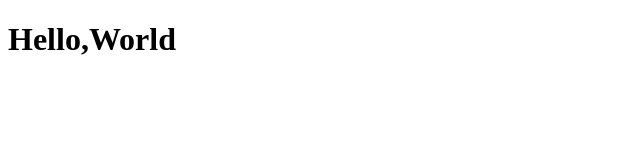
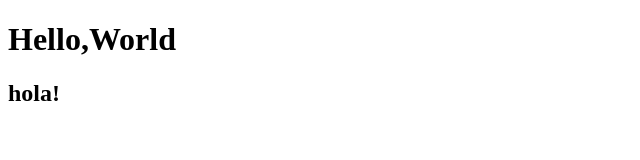
Before and after one commit to rohanzemoso/PR-Practice, a plain HTML site: page index.html in a window 1280 px wide. Shown: the full height of the page, 0-640 px from the left. Drawn offline with Linux system fonts and the light colour scheme.

Commit message:
added h2

```diff
--- a/index.html
+++ b/index.html
@@ -9,5 +9,9 @@
     <h1>
         Hello,World
     </h1>
+
+    <h2>
+        hola!
+    </h2>
 </body>
 </html>
```
